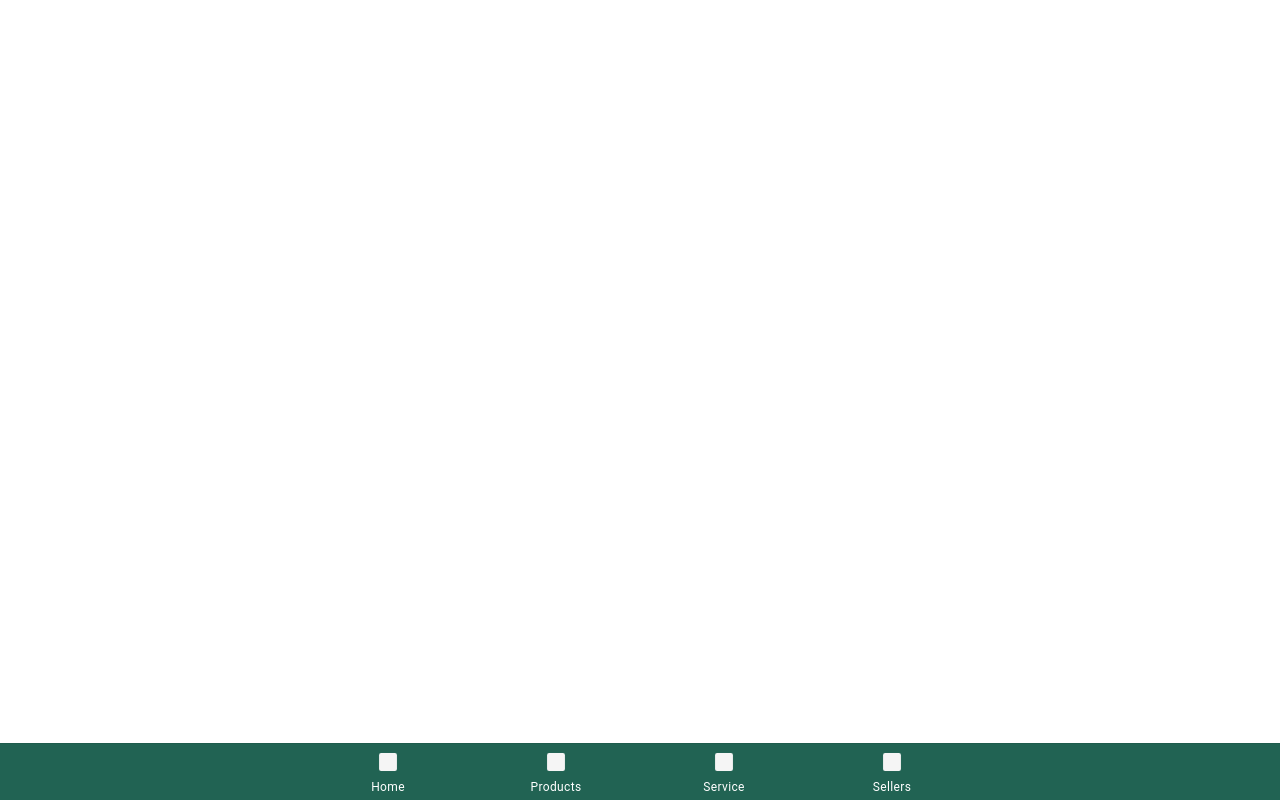
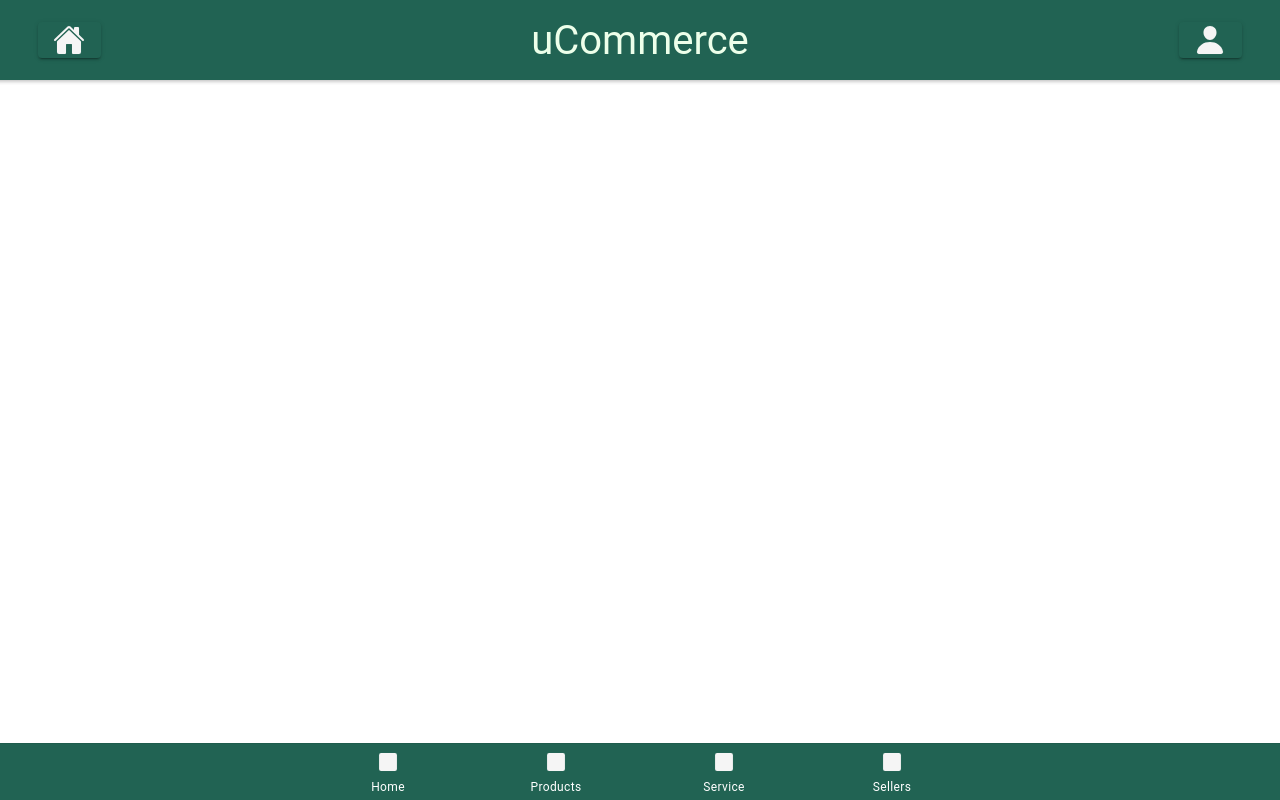
Before and after one commit to cdceballor/Ucommerce, a React (Create React App) app: page /User in a window 1280 px wide. Built offline with nearby package versions, Linux system fonts and the light colour scheme.

Commit message:
User page started

```diff
--- a/src/App.tsx
+++ b/src/App.tsx
@@ -36,6 +36,7 @@ import Home from "./pages/Home/Home";
 import Products from "./pages/Products/Products";
 import Service from "./pages/Service/Service";
 import Seller from "./pages/Seller/Seller";
+import User from "./pages/User/User"
 
 
 /* Components */
@@ -51,6 +52,7 @@ const App: React.FC = () => (
           <Route path="/Products" component={Products} exact={true} />
           <Route path="/Service" component={Service} exact={true} />
           <Route path="/Seller" component={Seller} exact={true} />
+          <Route path="/User" component={User} exact={true} />
           <Route path="/" render={() => <Redirect to="/Home" />} exact={true} />
         </IonRouterOutlet>
 
--- /dev/null
+++ b/src/pages/User/User.tsx
@@ -0,0 +1,22 @@
+import React from 'react';
+import { IonList, IonItem, IonLabel, IonItemSliding, IonItemOption, IonItemOptions, IonContent, IonPage} from '@ionic/react';
+
+import ActiveBotton from '../../components/ActiveButton';
+import Alert from '../../components/Alert';
+
+/* Components */
+
+import Header from "../../components/Header/Header"
+
+const User: React.FC = () => {
+
+    return (
+      <IonPage>
+        <Header/>
+        <IonContent>
+        </IonContent>
+      </IonPage>
+    );
+  };
+
+export default User;
```
